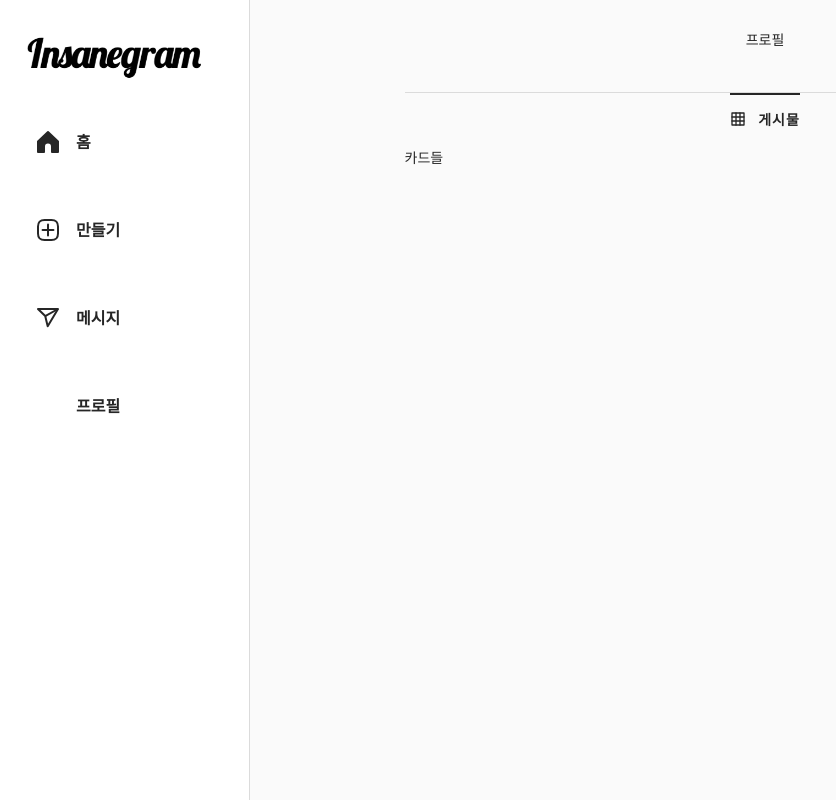
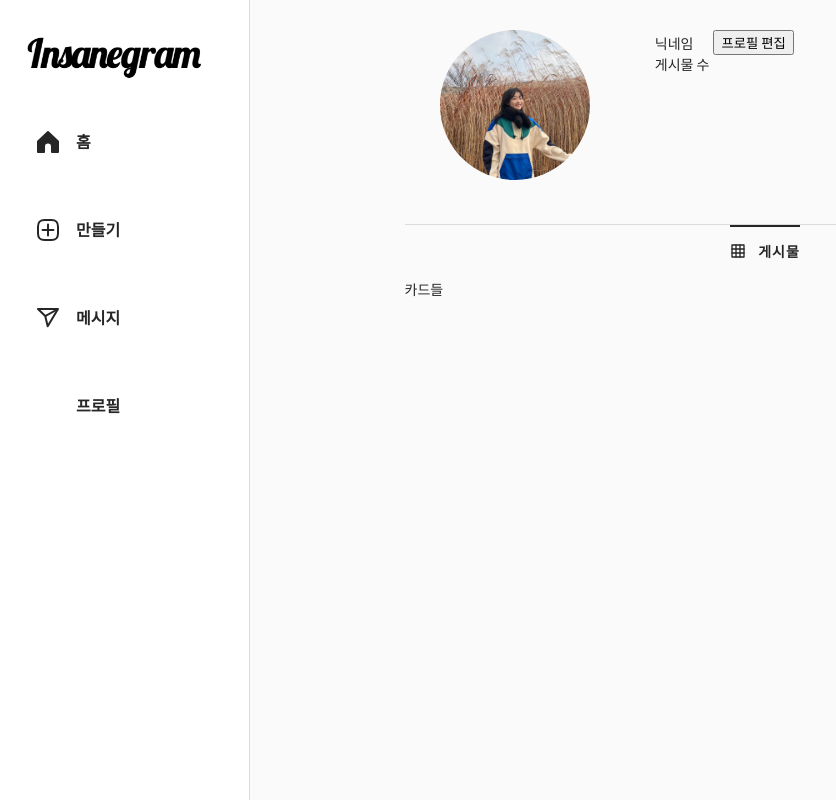
Before and after one commit to team-CSYLK/frontend, a React (Create React App) app: page /Profile in a window 1280 px wide. Shown: the whole page, without its empty margins (0-836 px from the left). Built offline with nearby package versions, Linux system fonts and the light colour scheme.

Commit message:
[feat] 프로필 초기 css

```diff
--- a/src/pages/Profile.js
+++ b/src/pages/Profile.js
@@ -5,7 +5,22 @@ const Profile = () => {
     <>
       <ProfileLayoutWrapper>
         <ProfileLayoutContainer>
-          <ProfileContentHeader>프로필</ProfileContentHeader>
+          <ProfileContentHeader>
+            <ProfileContentHeaderImageBox>
+              <ProfileContentHeaderImageSize>
+                <ProfileContentHeaderImage src="img\271606564_330827408893207_6648318583164176157_n.jpg"></ProfileContentHeaderImage>
+              </ProfileContentHeaderImageSize>
+            </ProfileContentHeaderImageBox>
+            <ProfileContentHeaderTextBox>
+              <ProfileHeaderNicknameBox>
+                <div> 닉네임</div>
+                <div>
+                  <button>프로필 편집</button>
+                </div>
+              </ProfileHeaderNicknameBox>
+              <div> 게시물 수</div>
+            </ProfileContentHeaderTextBox>
+          </ProfileContentHeader>
           <ProfileContentTitle>
             <ProfileContentTitleBorder>
               <svg
@@ -121,13 +136,69 @@ const ProfileContentHeader = styled.div`
   justify-content: center;
 `;
 
-const ProfileContentHeaderInbox = styled.div`
+const ProfileContentHeaderImageBox = styled.div`
+  margin-right: 30px;
+  flex-grow: 1;
+  flex-basis: 0;
+  justify-content: center;
+  flex-direction: column;
   display: flex;
-  flex-direction: row;
+  position: relative;
+`;
+const ProfileContentHeaderImageSize = styled.div`
+  margin-right: auto;
+  margin-left: auto;
+  border: 0;
+  box-sizing: border-box;
+  /* height: 100%; */
+  margin: 0 auto;
+  overflow: hidden;
+  position: relative;
+  height: 150px;
+  border-radius: 50%;
+  /* width: 150px; */
+`;
+
+const ProfileContentHeaderTextBox = styled.div`
+  flex-grow: 2;
+  flex-basis: 30px;
+  flex-shrink: 1;
+
+  font-size: 100%;
+  min-width: 0;
+  flex-direction: column;
+  display: flex;
+  box-sizing: border-box;
+  color: rgb(38, 38, 38);
   align-items: stretch;
   position: relative;
+  vertical-align: baseline;
 `;
 
+const ProfileHeaderNicknameBox = styled.div`
+  flex-shrink: 1;
+  display: flex;
+  align-items: center;
+  flex-direction: row;
+  position: relative;
+  font-size: 100%;
+  color: rgb(38, 38, 38);
+  gap: 20px;
+  div {
+    flex-shrink: 1;
+    /* background-color: red; */
+    display: flex;
+    align-items: center;
+    flex-direction: row;
+    position: relative;
+  }
+`;
+
+const ProfileContentHeaderImage = styled.img`
+  /* height: 150px; */
+  height: 100%;
+  object-fit: contain;
+`;
 const ProfileContentTitle = styled.div`
   font-weight: 700;
   justify-content: center;
```
